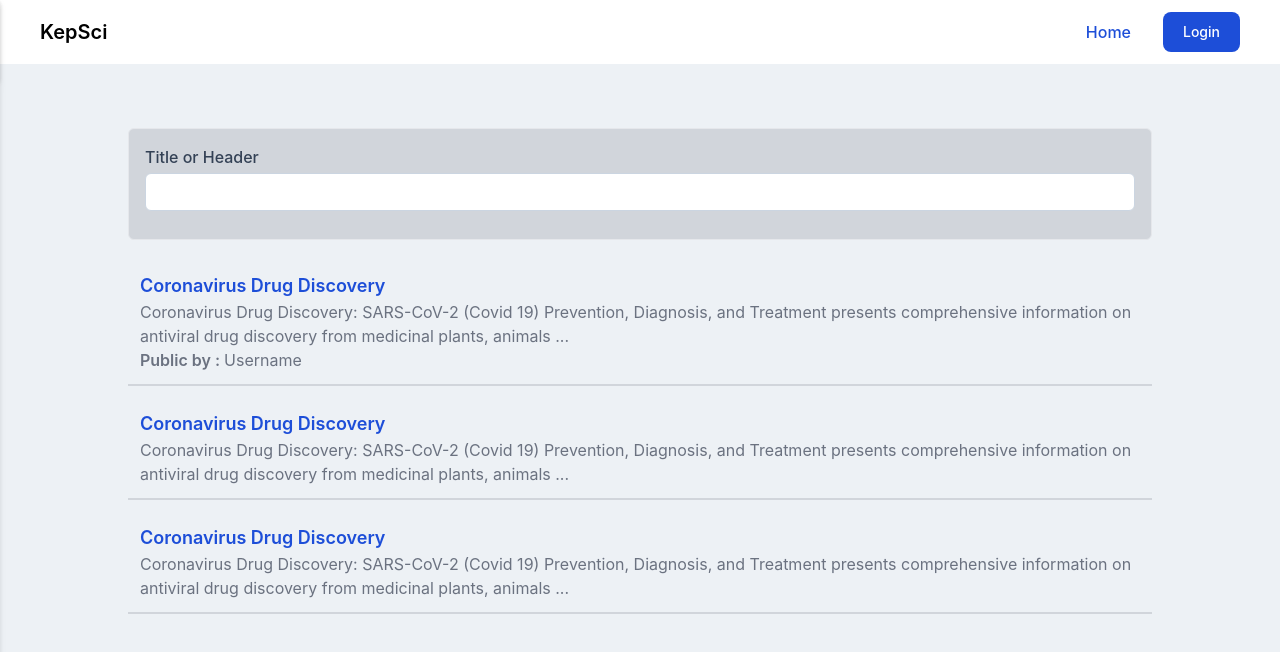
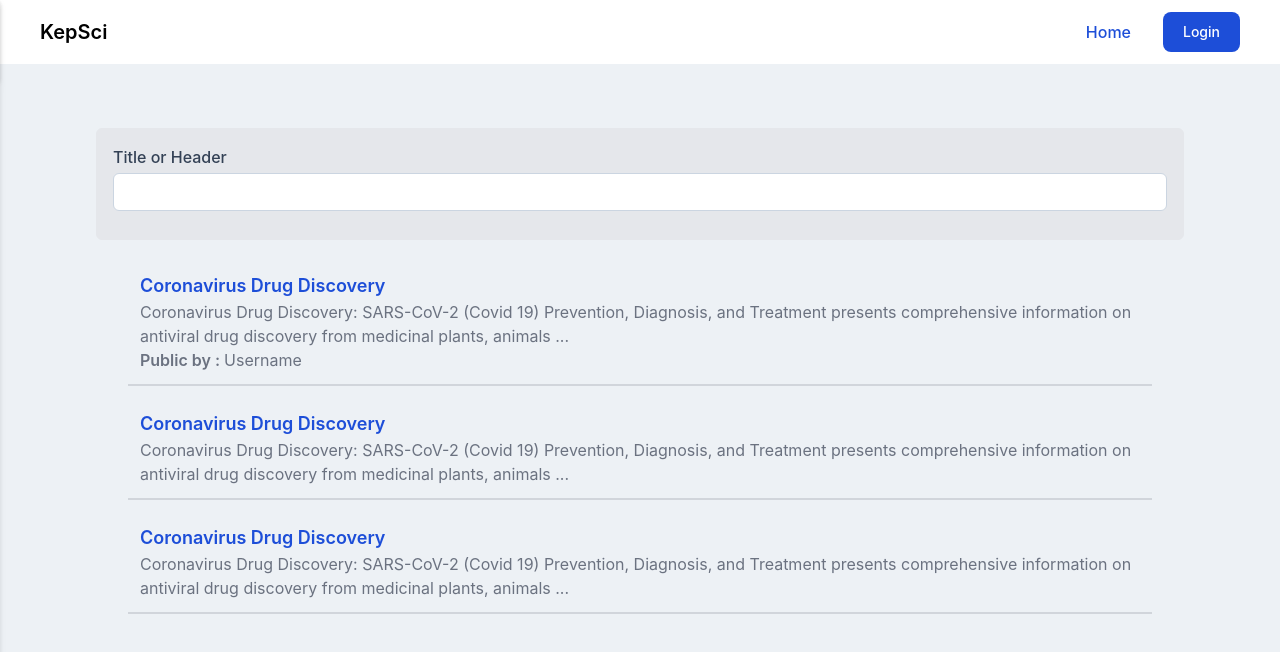
Before and after one commit to tententgc/KepSci, a Next.js app: page /project in a window 1280 px wide. Shown: the top 652 px of the page. Built offline with nearby package versions, Linux system fonts and the light colour scheme.

Commit message:
Update index.js

```diff
--- a/pages/project/index.js
+++ b/pages/project/index.js
@@ -4,13 +4,13 @@ import Layout from '/components/layouts'
 export default function Project() {
   return (
     <Layout>
+      <div className='card bg-gray-200 mb-5 p-4 rounded-md border'>
+        <div className='input-group mb-3'>
+          <span className="block font-medium text-slate-700">Title or Header</span>
+          <input type="text"  className="mt-1 block w-full px-3 py-2 bg-white border border-slate-300 rounded-md text-sm"/>
+        </div>
+      </div>
       <div className='max-w-screen-lg mx-auto'>
-        <div className='card bg-gray-300 mb-5 p-4 rounded-md border'>
-          <div className='input-group mb-3'>
-            <span className="block font-medium text-slate-700">Title or Header</span>
-            <input type="text"  className="mt-1 block w-full px-3 py-2 bg-white border border-slate-300 rounded-md text-sm"/>
-          </div>
-        </div>
         <div className='section'>
           <div className='card p-3 mb-3 border-b-2 border-b-gray-300'>
             <Link href="/project/0972">
```
